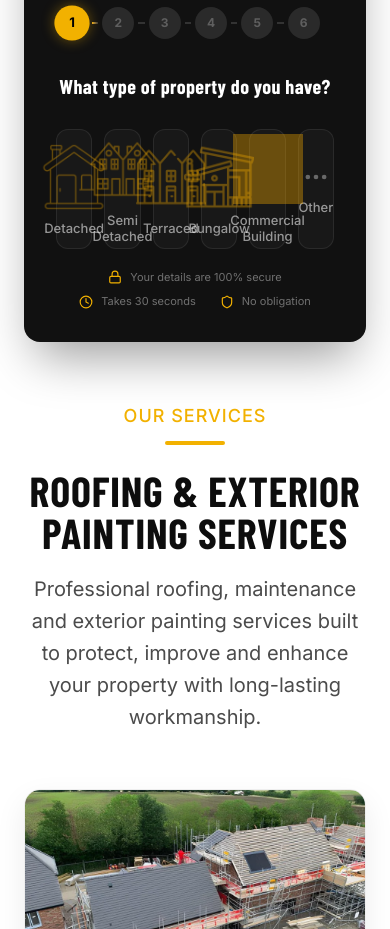
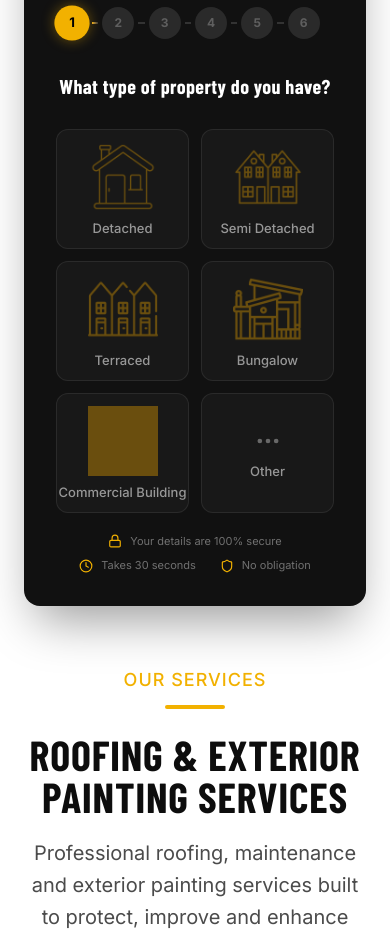
Before and after one commit to swanstill/Kemnay-Roofing, a Next.js app: page / in a window 390 px wide. Shown: the part 1260-2189 px from the top of the page. Built offline with nearby package versions, Linux system fonts and the light colour scheme.

Commit message:
Fix mobile overlap: responsive grid columns in multi-step form cards

```diff
--- a/src/components/forms/MultiStepQuoteForm.tsx
+++ b/src/components/forms/MultiStepQuoteForm.tsx
@@ -95,7 +95,7 @@ export default function MultiStepQuoteForm() {
     selected: string | null,
     onSelect: (id: string) => void
   ) => (
-    <div className="grid grid-cols-6 gap-3">
+    <div className="grid grid-cols-2 sm:grid-cols-3 md:grid-cols-6 gap-3">
       {options.map((opt) => {
         const isSelected = selected === opt.id;
         const Icon = opt.icon;
```
